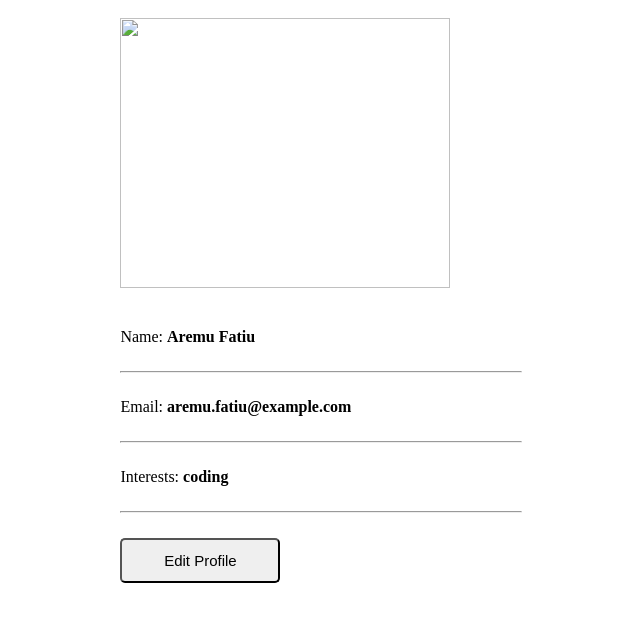
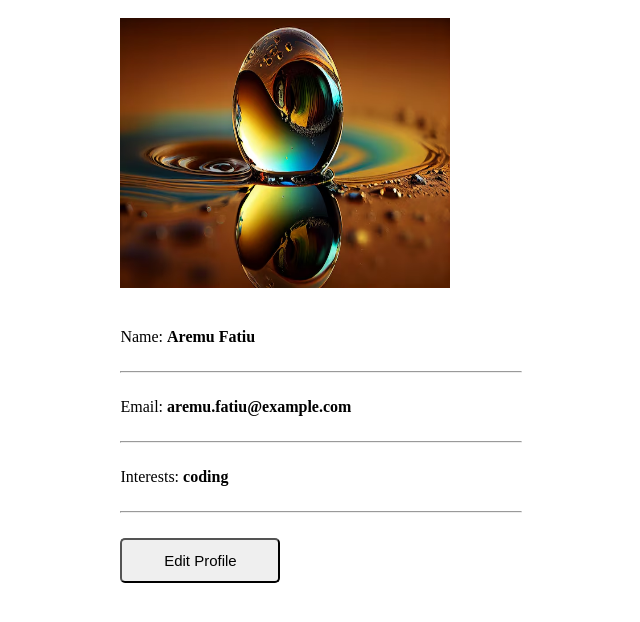
Before and after one commit to aremufatiu258/dynamic-user-profile, a website: page index.html in a window 1280 px wide. Shown: the part 80-702 px from the top of the page, without its empty margins (14-654 px from the left). Drawn offline with nearby package versions, Linux system fonts and the light colour scheme.

Commit message:
Fix image source paths in index.html
Updated image source paths for profile images.

```diff
--- a/index.html
+++ b/index.html
@@ -9,7 +9,7 @@
    <body>
       <div id="display-view">
          <h1>User profile</h1>
-         <img class="profile-img" src="ball.jpeg">
+         <img class="profile-img" src="images/ball.jpeg">
 
          <span>Name: </span>
          <b id="name">Aremu Fatiu</b>
@@ -28,7 +28,7 @@
 
       <div id="edit-view">
          <h1>User profile</h1>
-         <img class="profile-img" src="ball.jpeg">
+         <img class="profile-img" src="images/ball.jpeg">
 
          <span>Name: </span>
          <input id="ipt-name" type="text" placeholder="Aremu Fatiu"/>
```
